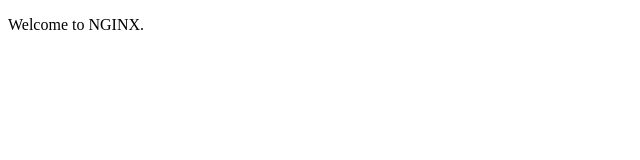
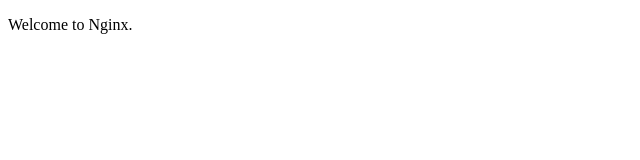
Before and after one commit to bfren/docker-nginx, a plain HTML site: page overlay/www/index.html in a window 1280 px wide. Shown: the full height of the page, 0-640 px from the left. Drawn offline with Linux system fonts and the light colour scheme.

```diff
--- a/overlay/www/index.html
+++ b/overlay/www/index.html
@@ -4,6 +4,6 @@
 <title>Welcome</title>
 </head>
 <body>
-<p>Welcome to NGINX.</p>
+<p>Welcome to Nginx.</p>
 </body>
 </html>
```
Also changed, not shown: 8 other files.
